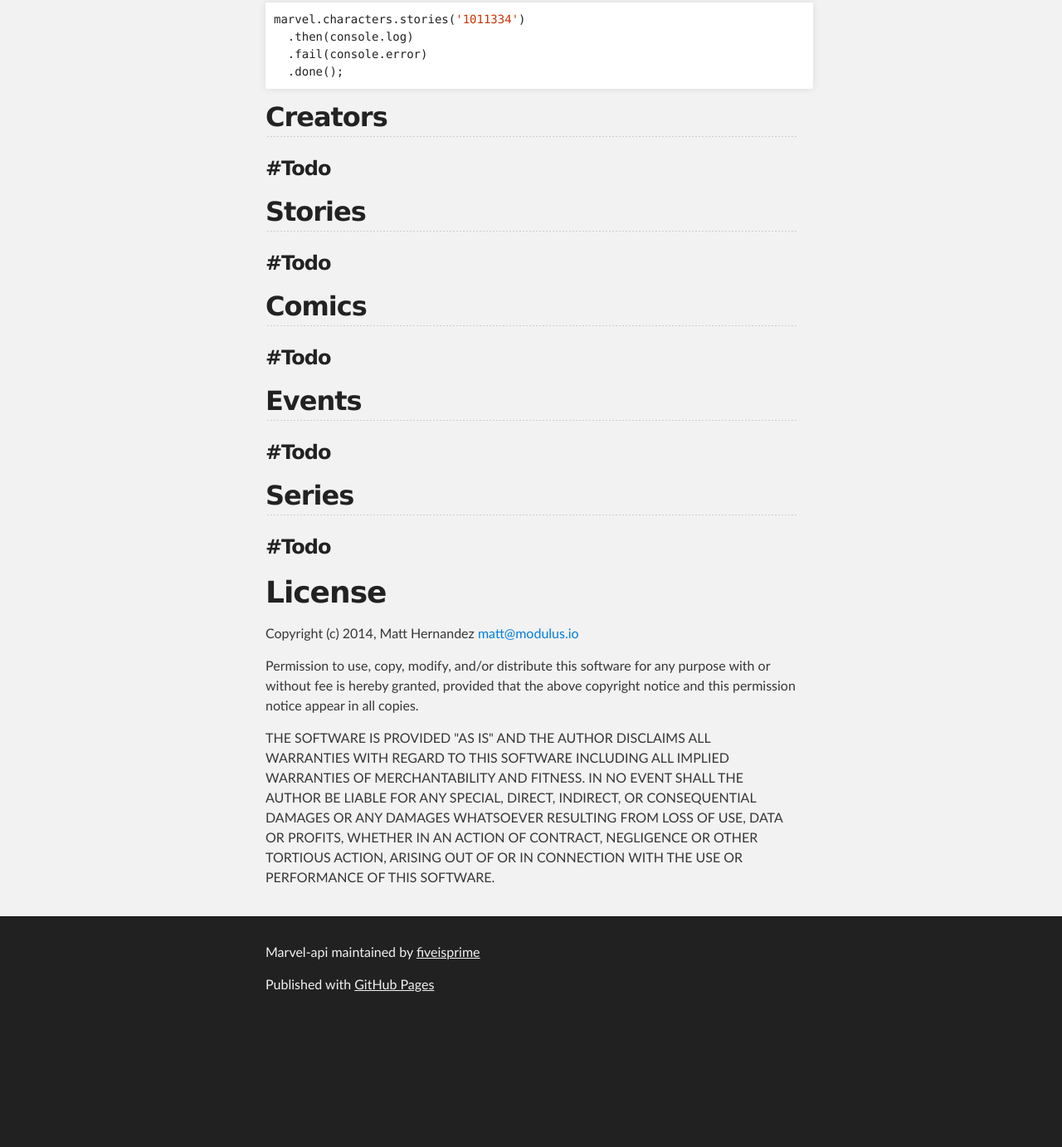
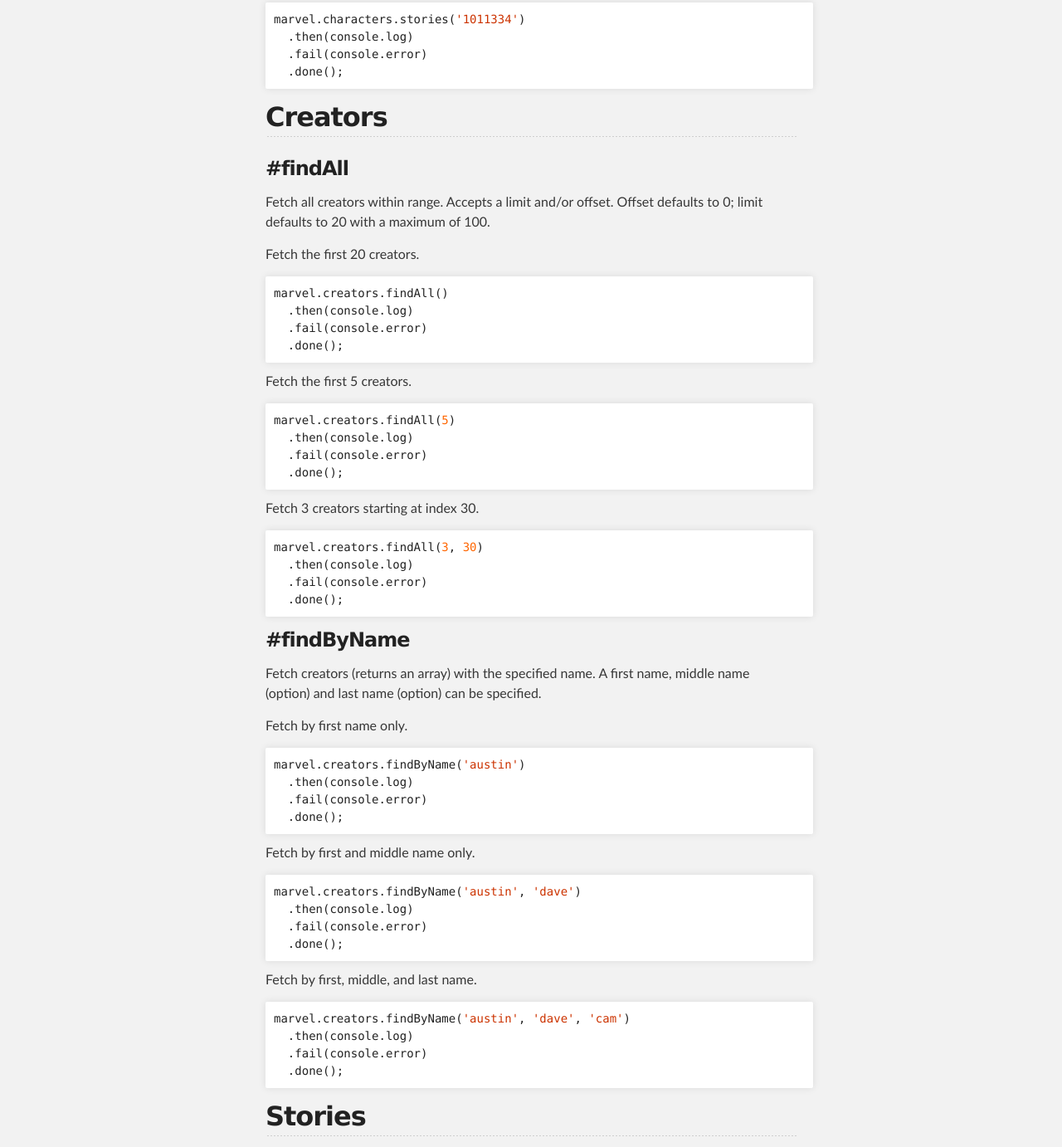
Before and after one commit to fiveisprime/marvel-api, a plain HTML site: page index.html in a window 1280 px wide. Shown: the part 3367-4749 px from the top of the page at 83% size. Before the commit the page ends 4600 px from the top, so only its background shows below. Drawn offline with Linux system fonts and the light colour scheme.

```diff
--- a/index.html
+++ b/index.html
@@ -190,31 +190,87 @@
 <a name="creators" class="anchor" href="#creators"><span class="octicon octicon-link"></span></a>Creators</h2>
 
 <h3>
-<a name="todo" class="anchor" href="#todo"><span class="octicon octicon-link"></span></a>#Todo</h3>
+<a name="findall-1" class="anchor" href="#findall-1"><span class="octicon octicon-link"></span></a>#findAll</h3>
+
+<p>Fetch all creators within range. Accepts a limit and/or offset. Offset defaults
+to 0; limit defaults to 20 with a maximum of 100.</p>
+
+<p>Fetch the first 20 creators.</p>
+
+<div class="highlight highlight-js"><pre><span class="nx">marvel</span><span class="p">.</span><span class="nx">creators</span><span class="p">.</span><span class="nx">findAll</span><span class="p">()</span>
+  <span class="p">.</span><span class="nx">then</span><span class="p">(</span><span class="nx">console</span><span class="p">.</span><span class="nx">log</span><span class="p">)</span>
+  <span class="p">.</span><span class="nx">fail</span><span class="p">(</span><span class="nx">console</span><span class="p">.</span><span class="nx">error</span><span class="p">)</span>
+  <span class="p">.</span><span class="nx">done</span><span class="p">();</span>
+</pre></div>
+
+<p>Fetch the first 5 creators.</p>
+
+<div class="highlight highlight-js"><pre><span class="nx">marvel</span><span class="p">.</span><span class="nx">creators</span><span class="p">.</span><span class="nx">findAll</span><span class="p">(</span><span class="mi">5</span><span class="p">)</span>
+  <span class="p">.</span><span class="nx">then</span><span class="p">(</span><span class="nx">console</span><span class="p">.</span><span class="nx">log</span><span class="p">)</span>
+  <span class="p">.</span><span class="nx">fail</span><span class="p">(</span><span class="nx">console</span><span class="p">.</span><span class="nx">error</span><span class="p">)</span>
+  <span class="p">.</span><span class="nx">done</span><span class="p">();</span>
+</pre></div>
+
+<p>Fetch 3 creators starting at index 30.</p>
+
+<div class="highlight highlight-js"><pre><span class="nx">marvel</span><span class="p">.</span><span class="nx">creators</span><span class="p">.</span><span class="nx">findAll</span><span class="p">(</span><span class="mi">3</span><span class="p">,</span> <span class="mi">30</span><span class="p">)</span>
+  <span class="p">.</span><span class="nx">then</span><span class="p">(</span><span class="nx">console</span><span class="p">.</span><span class="nx">log</span><span class="p">)</span>
+  <span class="p">.</span><span class="nx">fail</span><span class="p">(</span><span class="nx">console</span><span class="p">.</span><span class="nx">error</span><span class="p">)</span>
+  <span class="p">.</span><span class="nx">done</span><span class="p">();</span>
+</pre></div>
+
+<h3>
+<a name="findbyname-1" class="anchor" href="#findbyname-1"><span class="octicon octicon-link"></span></a>#findByName</h3>
+
+<p>Fetch creators (returns an array) with the specified name. A first name, middle name (option) and last name (option) can be specified.</p>
+
+<p>Fetch by first name only.</p>
+
+<div class="highlight highlight-js"><pre><span class="nx">marvel</span><span class="p">.</span><span class="nx">creators</span><span class="p">.</span><span class="nx">findByName</span><span class="p">(</span><span class="s1">'austin'</span><span class="p">)</span>
+  <span class="p">.</span><span class="nx">then</span><span class="p">(</span><span class="nx">console</span><span class="p">.</span><span class="nx">log</span><span class="p">)</span>
+  <span class="p">.</span><span class="nx">fail</span><span class="p">(</span><span class="nx">console</span><span class="p">.</span><span class="nx">error</span><span class="p">)</span>
+  <span class="p">.</span><span class="nx">done</span><span class="p">();</span>
+</pre></div>
+
+<p>Fetch by first and middle name only.</p>
+
+<div class="highlight highlight-js"><pre><span class="nx">marvel</span><span class="p">.</span><span class="nx">creators</span><span class="p">.</span><span class="nx">findByName</span><span class="p">(</span><span class="s1">'austin'</span><span class="p">,</span> <span class="s1">'dave'</span><span class="p">)</span>
+  <span class="p">.</span><span class="nx">then</span><span class="p">(</span><span class="nx">console</span><span class="p">.</span><span class="nx">log</span><span class="p">)</span>
+  <span class="p">.</span><span class="nx">fail</span><span class="p">(</span><span class="nx">console</span><span class="p">.</span><span class="nx">error</span><span class="p">)</span>
+  <span class="p">.</span><span class="nx">done</span><span class="p">();</span>
+</pre></div>
+
+<p>Fetch by first, middle, and last name.</p>
+
+<div class="highlight highlight-js"><pre><span class="nx">marvel</span><span class="p">.</span><span class="nx">creators</span><span class="p">.</span><span class="nx">findByName</span><span class="p">(</span><span class="s1">'austin'</span><span class="p">,</span> <span class="s1">'dave'</span><span class="p">,</span> <span class="s1">'cam'</span><span class="p">)</span>
+  <span class="p">.</span><span class="nx">then</span><span class="p">(</span><span class="nx">console</span><span class="p">.</span><span class="nx">log</span><span class="p">)</span>
+  <span class="p">.</span><span class="nx">fail</span><span class="p">(</span><span class="nx">console</span><span class="p">.</span><span class="nx">error</span><span class="p">)</span>
+  <span class="p">.</span><span class="nx">done</span><span class="p">();</span>
+</pre></div>
 
 <h2>
 <a name="stories-1" class="anchor" href="#stories-1"><span class="octicon octicon-link"></span></a>Stories</h2>
 
 <h3>
-<a name="todo-1" class="anchor" href="#todo-1"><span class="octicon octicon-link"></span></a>#Todo</h3>
+<a name="todo" class="anchor" href="#todo"><span class="octicon octicon-link"></span></a>#Todo</h3>
 
 <h2>
 <a name="comics-1" class="anchor" href="#comics-1"><span class="octicon octicon-link"></span></a>Comics</h2>
 
 <h3>
-<a name="todo-2" class="anchor" href="#todo-2"><span class="octicon octicon-link"></span></a>#Todo</h3>
+<a name="todo-1" class="anchor" href="#todo-1"><span class="octicon octicon-link"></span></a>#Todo</h3>
 
 <h2>
 <a name="events-1" class="anchor" href="#events-1"><span class="octicon octicon-link"></span></a>Events</h2>
 
 <h3>
-<a name="todo-3" class="anchor" href="#todo-3"><span class="octicon octicon-link"></span></a>#Todo</h3>
+<a name="todo-2" class="anchor" href="#todo-2"><span class="octicon octicon-link"></span></a>#Todo</h3>
 
 <h2>
 <a name="series" class="anchor" href="#series"><span class="octicon octicon-link"></span></a>Series</h2>
 
 <h3>
-<a name="todo-4" class="anchor" href="#todo-4"><span class="octicon octicon-link"></span></a>#Todo</h3>
+<a name="todo-3" class="anchor" href="#todo-3"><span class="octicon octicon-link"></span></a>#Todo</h3>
 
 <h1>
 <a name="license" class="anchor" href="#license"><span class="octicon octicon-link"></span></a>License</h1>
```
Also changed, not shown: params.json (+1 -1 lines).
